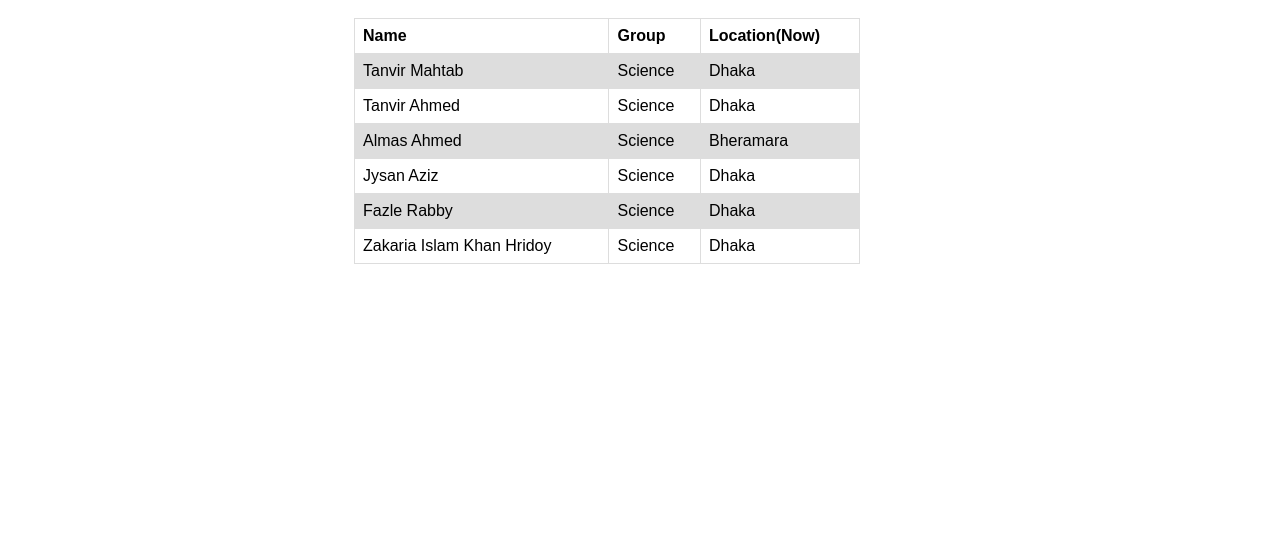
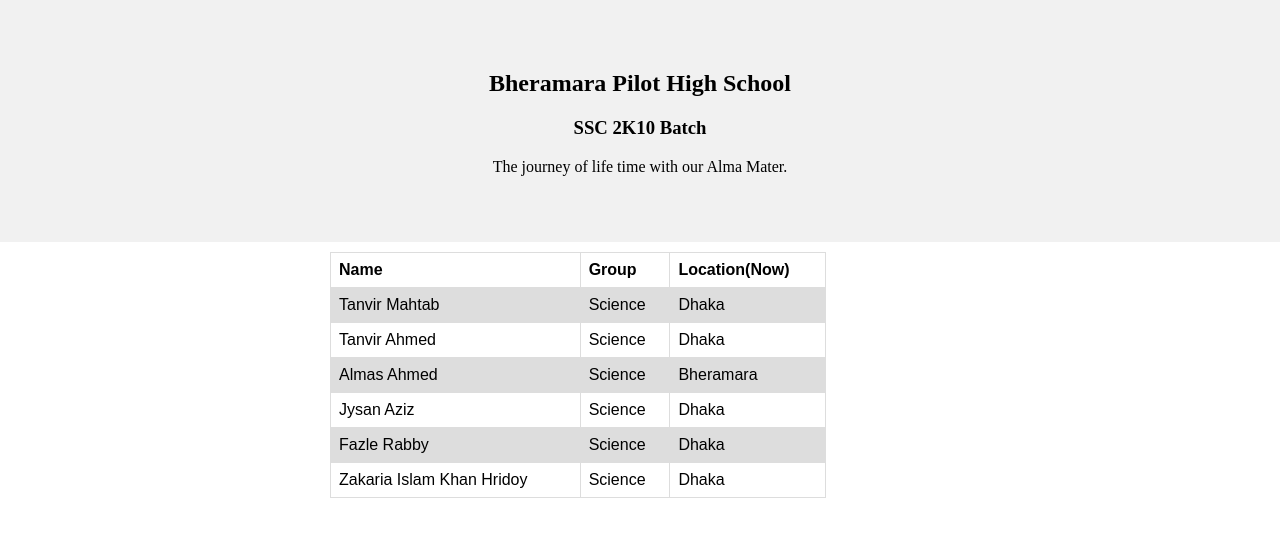
Before and after one commit to bphs10batch/bphs10batch.github.io, a plain HTML site: page index.html in a window 1280 px wide. Drawn offline with Linux system fonts and the light colour scheme.

Commit message:
Update index.html

```diff
--- a/index.html
+++ b/index.html
@@ -2,6 +2,21 @@
 <html>
 <head>
 <style>
+    * {
+    box-sizing: border-box;
+}
+
+body {
+    margin: 0;
+}
+
+/* Style the header */
+.header {
+    background-color: #f1f1f1;
+    padding: 50px;
+    text-align: center;
+}
+
 table {
     font-family: arial, sans-serif;
     border-collapse: collapse;
@@ -48,6 +63,13 @@ tr:nth-child(even) {
 </style>
 </head>
 <body>
+
+<div class="header">
+  <h2>Bheramara Pilot High School </h2>
+  <h3>SSC 2K10 Batch</h3>
+  <p>The journey of life time with our Alma Mater.</p>
+</div>
+
 <div class="row">
     <div class="column side"></div>
      <div class="column middle">
```
